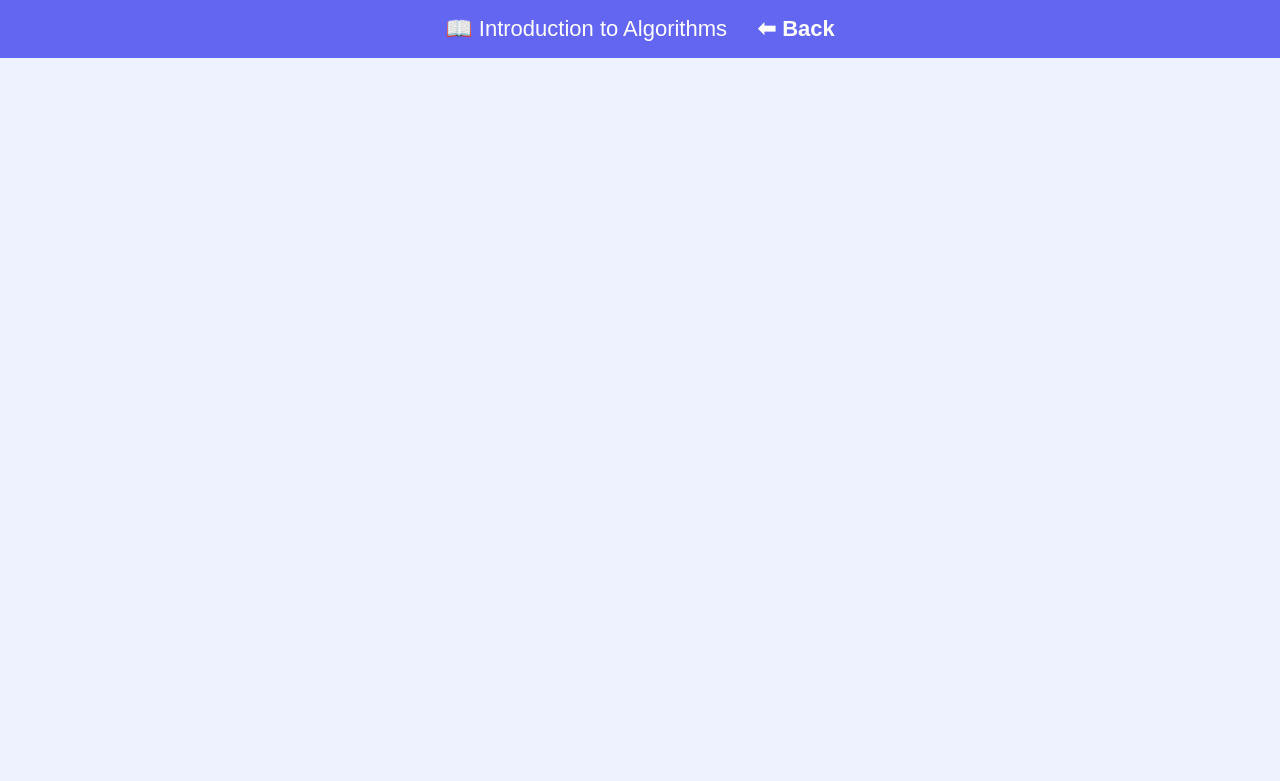
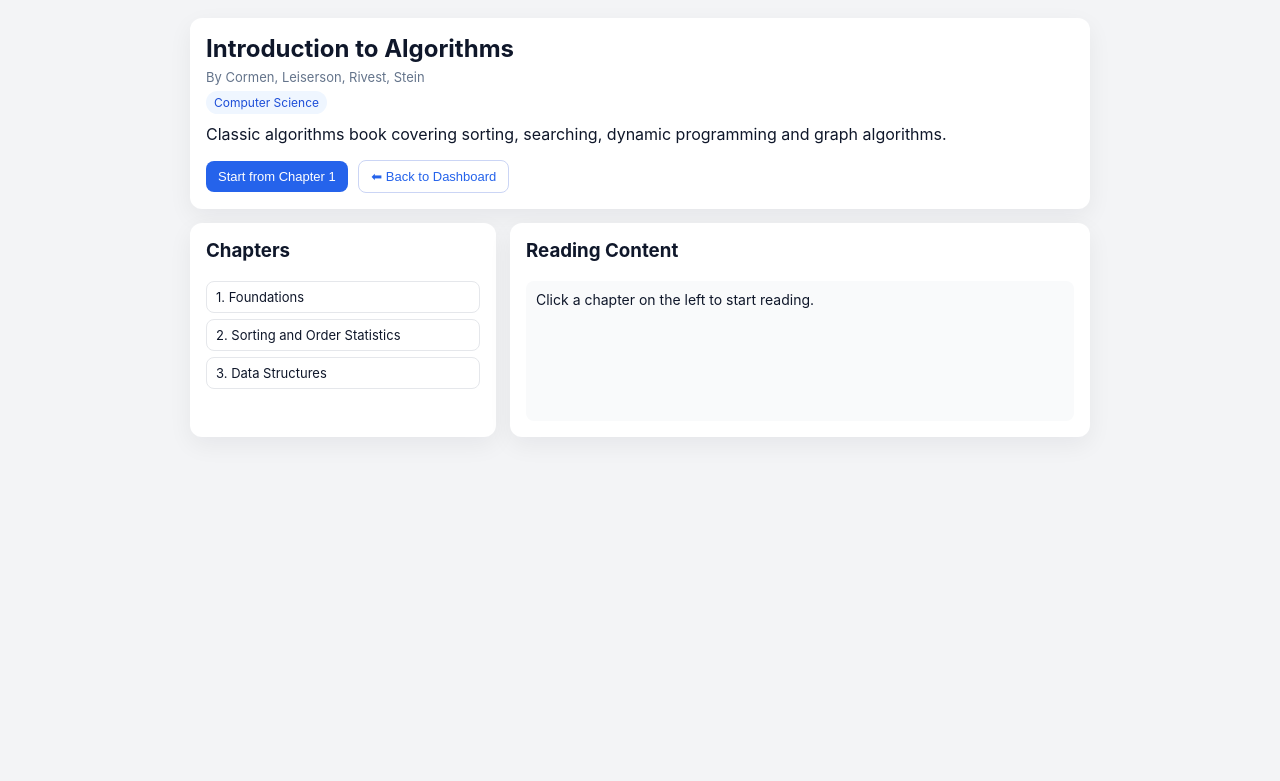
Before and after one commit to prachisingh8329-netizen/library-habit-tracker, a Flask app: page /read-book/1 in a window 1280 px wide. Shown: the top 781 px of the page. Run offline with Flask 3, Linux system fonts and the light colour scheme.

Commit message:
Update read_book.html

```diff
--- a/templates/read_book.html
+++ b/templates/read_book.html
@@ -1,41 +1,151 @@
-<!DOCTYPE html>
-<html>
+<!doctype html>
+<html lang="en">
 <head>
-    <title>{{ book.title }}</title>
+  <meta charset="utf-8" />
+  <meta name="viewport" content="width=device-width,initial-scale=1" />
+  <title>{{ book.title }} — Reading Mode</title>
   <style>
-        body {
-            background: #eef2ff;
-            font-family: Poppins, sans-serif;
-            margin: 0;
-            text-align: center;
+    body{
+      margin:0;
+      font-family:Inter,'Poppins',sans-serif;
+      background:#f3f4f6;
+      color:#0f172a;
+      padding:18px;
     }
-        header {
-            padding: 16px;
-            background: #6366f1;
-            color: white;
-            font-size: 22px;
+    .container{max-width:900px;margin:0 auto;}
+    .card{
+      background:white;
+      border-radius:12px;
+      padding:16px;
+      box-shadow:0 8px 24px rgba(15,23,42,0.06);
+      margin-bottom:14px;
     }
-        a {
-            color: #fff;
-            font-weight: bold;
-            text-decoration: none;
+    h1{margin:0 0 6px 0;font-size:24px;}
+    .meta{font-size:13px;color:#64748b;}
+    .tag{
+      display:inline-block;
+      padding:4px 8px;
+      border-radius:999px;
+      background:#eff6ff;
+      color:#1d4ed8;
+      font-size:12px;
+      margin-top:6px;
     }
-        iframe {
-            width: 100%;
-            height: 90vh;
-            border: none;
+    .row{display:flex;gap:14px;flex-wrap:wrap;}
+    .left{flex:1;min-width:260px;}
+    .right{flex:2;min-width:260px;}
+    .chapter-item{
+      padding:7px 9px;
+      border-radius:8px;
+      border:1px solid #e5e7eb;
+      margin-bottom:6px;
+      font-size:13px;
+      cursor:pointer;
+    }
+    .chapter-item.active{
+      background:#dbeafe;
+      border-color:#93c5fd;
+    }
+    #chapterContent{
+      padding:10px;
+      border-radius:8px;
+      background:#f9fafb;
+      min-height:120px;
+      font-size:14px;
+      margin-top:6px;
+    }
+    button{
+      padding:8px 12px;
+      border-radius:8px;
+      border:none;
+      cursor:pointer;
+      font-size:13px;
+    }
+    .btn-primary{background:#2563eb;color:white;}
+    .btn-ghost{
+      background:transparent;
+      border:1px solid #cbd5f5;
+      color:#2563eb;
+      margin-left:6px;
     }
   </style>
 </head>
 <body>
+<div class="container">
 
-<header>
-    📖 {{ book.title }}
-    &nbsp;&nbsp;&nbsp;
-    <a href="/dashboard">⬅ Back</a>
-</header>
+  <!-- Book header -->
+  <div class="card">
+    <h1>{{ book.title }}</h1>
+    <div class="meta">By {{ book.author }}</div>
+    <span class="tag">Computer Science</span>
+    <p style="margin-top:10px;">{{ book.description }}</p>
+    <div style="margin-top:8px;">
+      <button class="btn-primary" onclick="readFirstChapter()">Start from Chapter 1</button>
+      <button class="btn-ghost" onclick="history.back()">⬅ Back to Dashboard</button>
+    </div>
+  </div>
 
-<iframe src="{{ book.pdf }}"></iframe>
+  <!-- Layout: chapters left, content right -->
+  <div class="row">
+    <div class="card left">
+      <h3 style="margin-top:0;">Chapters</h3>
+      <div id="chapters">
+        {% for ch in book.chapters %}
+          <div class="chapter-item" data-number="{{ ch.number }}" onclick="openChapter({{ ch.number }})">
+            {{ ch.number }}. {{ ch.title }}
+          </div>
+        {% endfor %}
+      </div>
+    </div>
+
+    <div class="card right">
+      <h3 style="margin-top:0;">Reading Content</h3>
+      <div id="chapterContent">
+        Click a chapter on the left to start reading.
+      </div>
+    </div>
+  </div>
+
+</div>
+
+<script>
+  // chapters array from backend → JS
+  var chapters = {{ book.chapters|tojson }};
+
+  function openChapter(num){
+    var contentDiv = document.getElementById("chapterContent");
+    var items = document.querySelectorAll(".chapter-item");
+    for(var i=0;i<items.length;i++){
+      items[i].classList.remove("active");
+      if(items[i].getAttribute("data-number") == String(num)){
+        items[i].classList.add("active");
+      }
+    }
+
+    var chapter = null;
+    for(var j=0;j<chapters.length;j++){
+      if(chapters[j].number === num){
+        chapter = chapters[j];
+        break;
+      }
+    }
+    if(!chapter){
+      contentDiv.textContent = "Chapter not found.";
+      return;
+    }
+
+    contentDiv.innerHTML =
+      "<strong>" + chapter.number + ". " + chapter.title + "</strong><br><br>" +
+      chapter.content;
+  }
+
+  function readFirstChapter(){
+    if(chapters.length > 0){
+      openChapter(chapters[0].number);
+      document.getElementById("chapterContent").scrollIntoView({behavior:"smooth"});
+    }
+  }
+</script>
 
 </body>
 </html>
```
Lines whose indentation alone changed are shown as unchanged.
